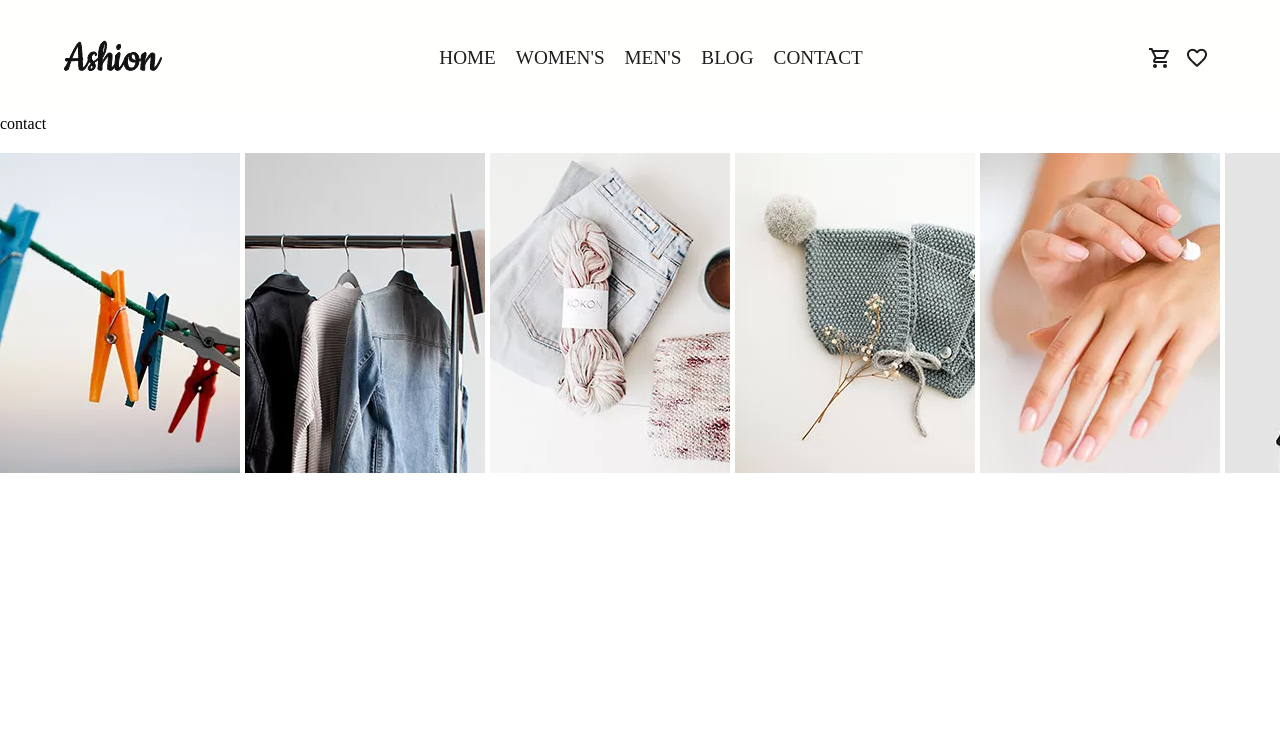
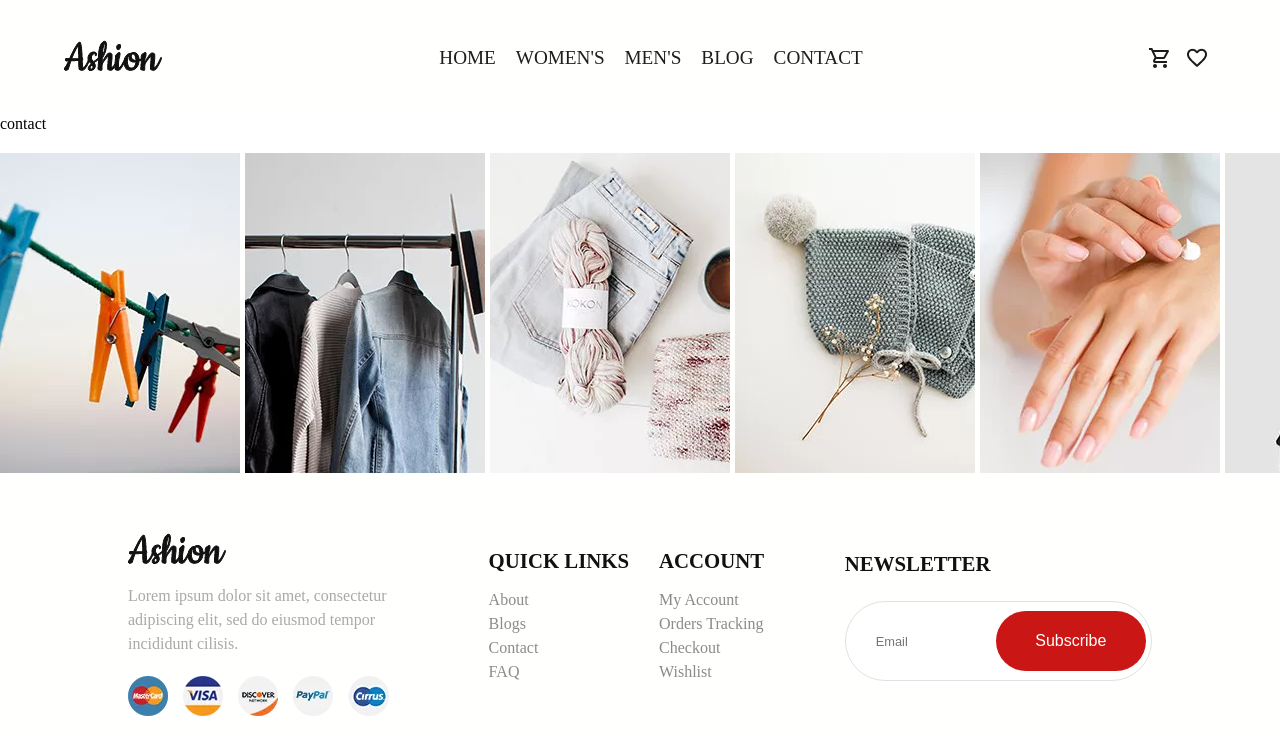
Before and after one commit to TeaChareqishvili/Fashion, a React (Create React App) app: page /contact in a window 1280 px wide. Shown: the top 754 px of the page. Built offline with nearby package versions, Linux system fonts and the light colour scheme.

Commit message:
footer style

```diff
--- a/src/components/footer/Footer.jsx
+++ b/src/components/footer/Footer.jsx
@@ -1,8 +1,9 @@
 import { Swiper, SwiperSlide } from "swiper/react";
 import "swiper/css";
-import { footerSlide } from "./footerData";
+import { footerSlide, pay } from "./footerData";
 import "./FooterStyles.scss";
 import { FaInstagram } from "react-icons/fa";
+import fashion from "../../assets/logo.png";
 
 const Footer = () => {
   return (
@@ -18,6 +19,46 @@ const Footer = () => {
           </SwiperSlide>
         ))}
       </Swiper>
+     <div className="footer-container">
+        <div className="fashion">
+          <img src={fashion} alt="logo"/>
+          <p>Lorem ipsum dolor sit amet, consectetur adipiscing elit, sed do eiusmod tempor incididunt cilisis.</p>
+          <div className="pay-icons">
+          {pay.map((item,id)=>(
+            <div key={id} >
+                <img src={item.image} alt="pay-icon"/>
+            </div>
+          ))}
+          </div>
+        </div>
+        <div className="quick-links">
+            <div>
+            <h3>QUICK LINKS</h3>
+            <ul>
+                <li>About</li>
+                <li>Blogs</li>
+                <li>Contact</li>
+                <li>FAQ</li>
+            </ul>
+            </div>
+            <div>
+            <h3>ACCOUNT</h3>
+            <ul>
+                <li>My Account</li>
+                <li>Orders Tracking</li>
+                <li>Checkout</li>
+                <li>Wishlist</li>
+            </ul>
+            </div>
+        </div>
+        <div className="subscribe">
+
+                <h3>NEWSLETTER</h3>
+                <input className="input" type="email" placeholder="Email"/>
+
+            <button className="sub-btn">Subscribe</button>
+        </div>
+     </div>
     </div>
   );
 };
--- a/src/components/footer/FooterStyles.scss
+++ b/src/components/footer/FooterStyles.scss
@@ -53,4 +53,116 @@
 
     }
 
+    .footer-container{
+        width:80%;
+        margin:30px auto;
+        display: flex;
+        align-items: center;
+        justify-content:space-between;
+
+        .fashion{
+
+            padding-top:30px;
+            display: flex;
+            flex-direction: column;
+            align-items:flex-start;
+            justify-content: flex-start;
+
+            p{
+                font-size:1rem;
+                 color:#a9a9a9;
+                 line-height: 24px;
+                 max-width:310px;
+                 padding:20px 0 10px 0;
+
+
+            }
+
+            .pay-icons{
+                display: flex;
+                align-items: center;
+                justify-content: center;
+
+                div{
+
+                    img{
+                        margin:10px 15px 10px 0;
+                        cursor: pointer;
+                    }
+                }
+            }
+        }
+
+        .quick-links{
+            display: flex;
+            align-items: center;
+            justify-content: space-around;
+
+            div{
+                margin-right:30px;
+
+                h3{
+                    margin-bottom:15px;
+                    font-size:1.3rem;
+                    color:#111111;
+                    font-weight:bold;
+                }
+
+                ul{
+                    li{
+                        color:#8b8b8b;
+                        font-size:1rem;
+                        line-height: 24px;
+                        cursor: pointer;
+                    }
+
+                    li:hover{
+                       color:#ca1715;
+                    }
+                }
+            }
+        }
+
+        .subscribe{
+             position:relative;
+             width:30%;
+
+             h3{
+                margin-bottom:15px;
+                    font-size:1.3rem;
+                    color:#111111;
+                    font-weight:bold;
+             }
+
+            input{
+                margin-top:10px;
+                padding:20px 5px 20px 30px;
+                border:1px solid rgb(225, 225, 225);
+                border-radius:40px;
+                color:rgb(102, 102, 102);
+                font-size:0.8rem;
+                width:100%;
+                height:80px;
+                outline: none;
+            }
+            .sub-btn{
+                position: absolute;
+                bottom:8%;
+                right:2%;
+                border-radius:40px;
+                height:60px;
+                border:none;
+                max-width:150px;
+                width:100%;
+                text-align: center;
+                font-size: 1rem;
+                cursor: pointer;
+                background-color: #ca1615;
+                color:#ffffff;
+            }
+            .sub-btn:hover{
+                background-color: #850b0b;
+            }
+        }
+    }
 }
--- a/src/components/footer/footerData.js
+++ b/src/components/footer/footerData.js
@@ -4,6 +4,12 @@ import img3 from "../../assets/footerimg3.webp";
 import img4 from "../../assets/footerimg4.webp";
 import img5 from "../../assets/footerimg5.webp";
 import img6 from "../../assets/footerimg6.webp";
+
+import payment from "../../assets/payment.webp";
+import visa from "../../assets/visa.webp";
+import discover from "../../assets/disocver.webp";
+import paypal from "../../assets/paypal.webp";
+import cirrus from "../../assets/cirrus.webp";
 
 const footerSlide =[
     {
@@ -39,3 +45,23 @@ const footerSlide =[
 ]
 
 export {footerSlide}
+
+const pay = [
+    {
+       image:payment
+    },
+    {
+        image:visa
+     },
+     {
+        image:discover
+     },
+     {
+        image:paypal
+     },
+     {
+        image:cirrus
+     },
+];
+
+export {pay}
```
